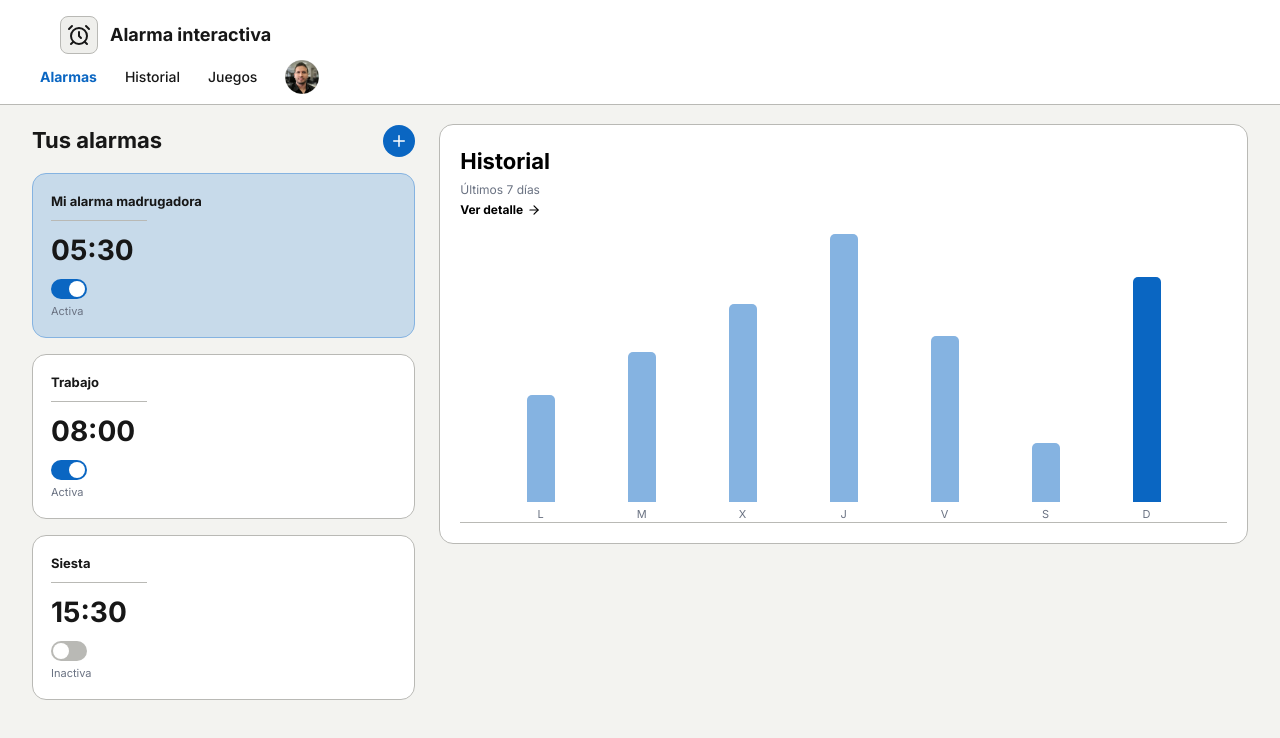
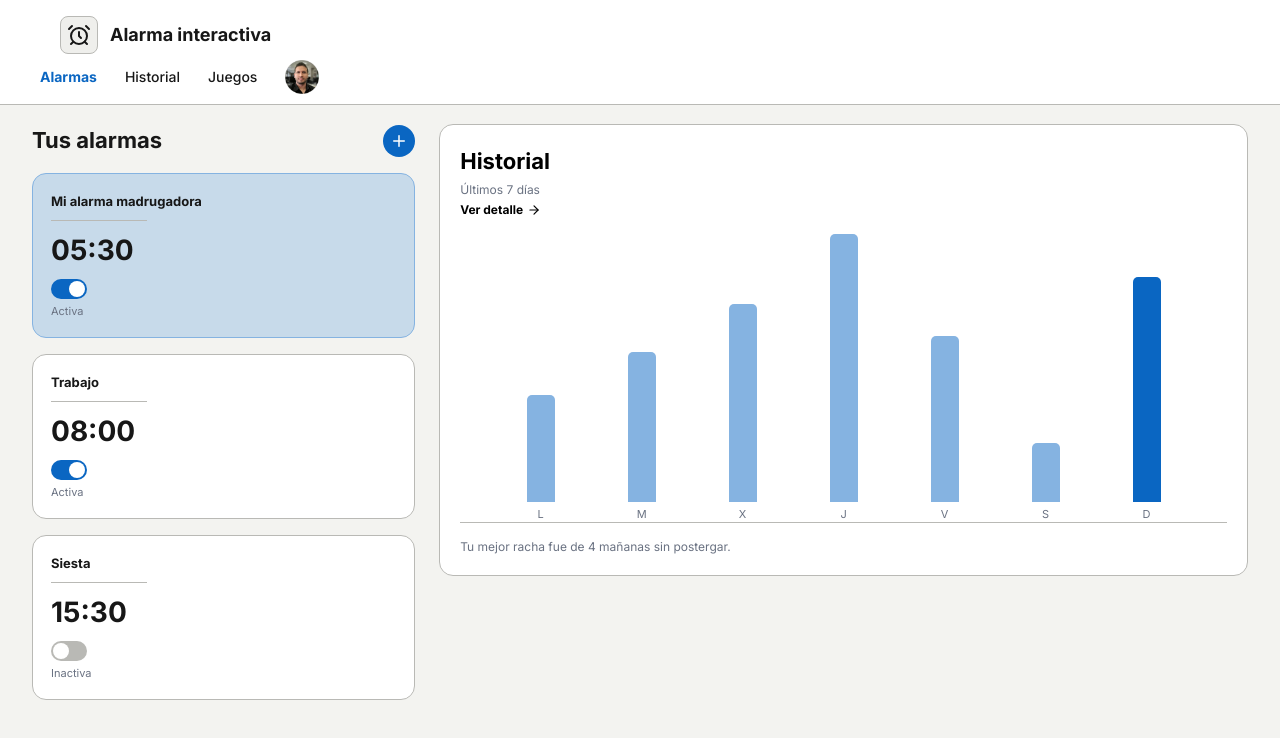
Before and after one commit to CastaDJ/web-alarma, a Next.js app: page / in a window 1280 px wide. Shown: the top 738 px of the page. Built offline with nearby package versions, Linux system fonts and the light colour scheme.

Commit message:
feat: add best streak summary to history card

```diff
--- a/src/app/(main)/page.tsx
+++ b/src/app/(main)/page.tsx
@@ -47,6 +47,9 @@ export default function MainPage() {
           </article>
           <hr className="border-hard-gray" />
         </div>
+        <p className="text-xs">
+          Tu mejor racha fue de 4 mañanas sin postergar.
+        </p>
       </article>
     </main>
   );
```
